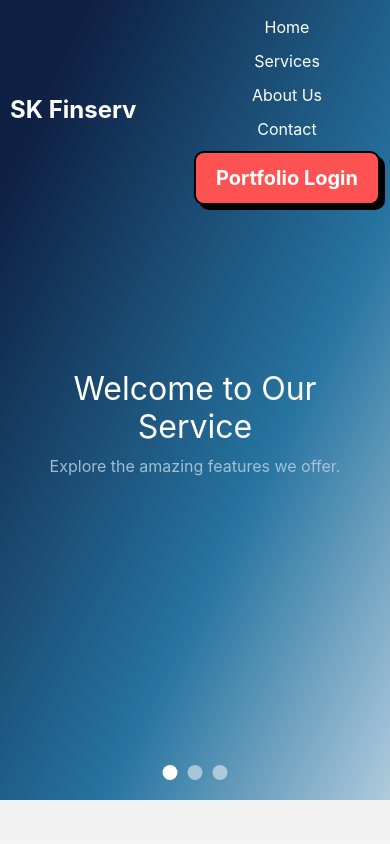
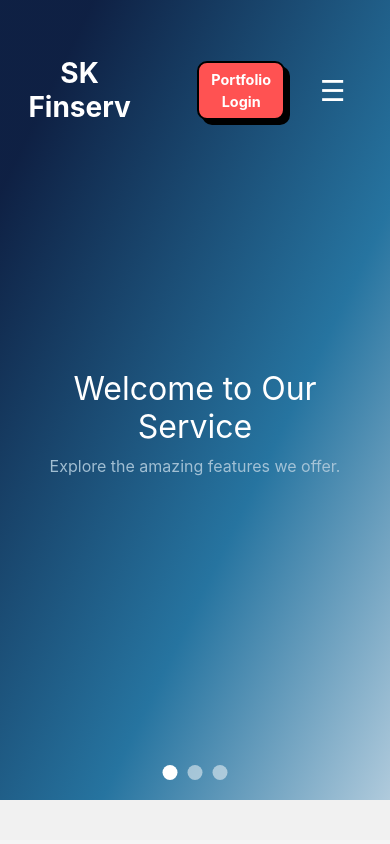
Before and after one commit to siddu015/SKFinserv, a React (Vite) app in the folder skfinserv/: page /aboutUs in a window 390 px wide. Shown: the top 844 px of the page. Built offline with nearby package versions, Linux system fonts and the light colour scheme.

Commit message:
In Header a Dropdown list added for smaller screens and made some more responsiveness changes to button and logos

```diff
--- a/skfinserv/src/components/portfolioLogin.jsx
+++ b/skfinserv/src/components/portfolioLogin.jsx
@@ -12,8 +12,8 @@ const Button = () => {
 const StyledWrapper = styled.div`
     .comic-button {
         display: inline-block;
-        padding: 10px 20px;
-        font-size: 1.25rem; /* Match font size with header links */
+        padding: 10px 20px; /* Default padding */
+        font-size: 1.1rem; /* Default font size */
         font-weight: bold;
         text-align: center;
         text-decoration: none;
@@ -38,6 +38,21 @@ const StyledWrapper = styled.div`
             transform: translateY(4px);
         }
     }
+
+    /* Responsive Styles */
+    @media (max-width: 768px) {
+        .comic-button {
+            padding: 8px 16px; /* Smaller padding for mobile */
+            font-size: 1rem; /* Smaller font size for mobile */
+        }
+    }
+
+    @media (max-width: 480px) {
+        .comic-button {
+            padding: 6px 12px; /* Even smaller padding for smaller screens */
+            font-size: 0.9rem; /* Smaller font size for small screens */
+        }
+    }
 `;
 
 export default Button;
--- a/skfinserv/src/sections/footer.jsx
+++ b/skfinserv/src/sections/footer.jsx
@@ -127,7 +127,6 @@ const About = styled.div`
 const GetInTouch = styled.div`
     flex: 1;  /* Ensure it takes equal width */
     text-align: justify;
-    margin-top: 40px;  /* Add margin for spacing */
 
     h3 {
         font-size: 1.5rem;
@@ -176,6 +175,10 @@ const Disclaimer = styled.div`
 
 const DisclaimerText = styled.div`
     flex: 1;  /* Ensure equal width with About and Get in Touch */
+
+    @media (max-width: 768px) {
+        flex-direction: column;
+    }
     p {
         margin: 10px 0;
         line-height: 1.6;
@@ -227,7 +230,7 @@ const FooterBottom = styled.div`
     justify-content: space-between;
     align-items: center;
     flex-wrap: wrap;
-    height: 100px;  /* Let the content dictate the height */
+    height: auto;  /* Let the content dictate the height */
     position: relative;  /* Remove absolute positioning */
     bottom: 0;
     left: 0;
--- a/skfinserv/src/sections/header.jsx
+++ b/skfinserv/src/sections/header.jsx
@@ -4,6 +4,7 @@ import PortfolioLogin from "../components/portfolioLogin.jsx";
 
 const Header = () => {
     const [scroll, setScroll] = useState(false);
+    const [menuOpen, setMenuOpen] = useState(false);
 
     useEffect(() => {
         const handleScroll = () => {
@@ -13,20 +14,41 @@ const Header = () => {
         return () => window.removeEventListener("scroll", handleScroll);
     }, []);
 
+    const toggleMenu = () => {
+        setMenuOpen(!menuOpen);
+    };
+
     return (
         <HeaderWrapper scroll={scroll}>
             <Container>
                 <Logo scroll={scroll}>SK Finserv</Logo>
-                <Nav scroll={scroll}>
+                <NavContainer>
+                    <Nav scroll={scroll} menuOpen={menuOpen}>
+                        <ul>
+                            <li><a href="#home" onClick={toggleMenu}>Home</a></li>
+                            <li><a href="#services" onClick={toggleMenu}>Services</a></li>
+                            <li><a href="#about" onClick={toggleMenu}>About Us</a></li>
+                            <li><a href="#contact" onClick={toggleMenu}>Contact Us</a></li>
+                        </ul>
+                    </Nav>
+                    <ToggleMenuButton scroll={scroll} onClick={toggleMenu}>
+                        &#9776; {/* Hamburger icon */}
+                    </ToggleMenuButton>
+                    <PortfolioLoginButton>
+                        <PortfolioLogin />
+                    </PortfolioLoginButton>
+                </NavContainer>
+            </Container>
+            {menuOpen && (
+                <DropdownMenu>
                     <ul>
-                        <li><a href="#home">Home</a></li>
-                        <li><a href="#services">Services</a></li>
-                        <li><a href="#about">About Us</a></li>
-                        <li><a href="#contact">Contact</a></li>
-                        <li><PortfolioLogin /></li>
+                        <li><a href="#home" onClick={toggleMenu}>Home</a></li>
+                        <li><a href="#services" onClick={toggleMenu}>Services</a></li>
+                        <li><a href="#about" onClick={toggleMenu}>About Us</a></li>
+                        <li><a href="#contact" onClick={toggleMenu}>Contact Us</a></li>
                     </ul>
-                </Nav>
-            </Container>
+                </DropdownMenu>
+            )}
         </HeaderWrapper>
     );
 };
@@ -37,7 +59,7 @@ const HeaderWrapper = styled.header`
     top: 0;
     left: 0;
     width: 100%;
-    padding: ${({ scroll }) => (scroll ? "5px 0" : "15px 0")}; /* Reduced padding */
+    padding: ${({ scroll }) => (scroll ? "5px 0" : "15px 0")};
     background-color: ${({ scroll }) => (scroll ? "white" : "transparent")};
     transition: background-color 0.3s ease, padding 0.3s ease;
     z-index: 1000;
@@ -47,51 +69,109 @@ const HeaderWrapper = styled.header`
 const Container = styled.div`
     width: 100%;
     max-width: 1200px;
-    margin: 0 auto;
+    margin: auto; /* Centers the container */
     display: flex;
     justify-content: space-between;
     align-items: center;
-    padding: 0 10px; /* Reduced horizontal padding */
+    padding: 0 10px; /* Keep horizontal padding for smaller screens only */
 `;
 
 const Logo = styled.h1`
-    font-size: 1.5rem; /* Reduced font size */
+    font-size: 1.75rem !important;
     font-weight: bold;
     color: ${({ scroll }) => (scroll ? "black" : "white")};
     transition: color 0.3s ease;
+    margin-left: 16px; /* Adjust left margin */
+    margin-right: 32px;
+`;
+
+const NavContainer = styled.div`
+    display: flex;
+    align-items: center;
+    justify-content: flex-end;
+`;
+
+const ToggleMenuButton = styled.button`
+    font-size: 1.8rem;
+    background: none;
+    border: none;
+    color: ${({ scroll }) => (scroll ? "black" : "white")};
+    cursor: pointer;
+    display: block;
+    position: relative;
+    right: 0;
+    order: 1; /* Place the portfolio login before the menu toggle button */
+
+
+    @media (min-width: 769px) {
+        display: none; /* Hide the menu button on larger screens */
+    }
 `;
 
 const Nav = styled.nav`
     ul {
         list-style: none;
         display: flex;
-        gap: 2.5rem; /* Reduced gap */
+        gap: 2.5rem;
         align-items: center;
 
         li {
             a {
                 color: ${({ scroll }) => (scroll ? "black" : "white")};
                 text-decoration: none;
-                font-size: 1rem; /* Reduced font size */
+                font-size: 1.1rem;
                 transition: color 0.3s ease;
 
                 &:hover {
                     text-decoration: underline;
                 }
             }
-
-            &:last-child {
-                display: inline-flex;
-                align-items: center;
-            }
         }
     }
 
     @media (max-width: 768px) {
         ul {
-            flex-direction: column;
-            align-items: center;
-            gap: 10px;
+            display: none; /* Hide on mobile as the dropdown will handle it */
+        }
+    }
+`;
+
+const PortfolioLoginButton = styled.div`
+    display: flex;
+    align-items: flex-end;
+    margin-left: 2rem;
+
+    @media (max-width: 768px) {
+        margin-right: auto;
+    }
+`;
+
+const DropdownMenu = styled.div`
+    position: absolute;
+    top: 100px; /* Adjust based on the header height */
+    right: 10px;
+    background-color: white;
+    box-shadow: 0 4px 12px rgba(0, 0, 0, 0.15);
+    border-radius: 8px;
+    padding: 1rem;
+    z-index: 999;
+
+    ul {
+        list-style: none;
+        display: flex;
+        flex-direction: column;
+        gap: 1rem;
+
+        li {
+            a {
+                color: black;
+                text-decoration: none;
+                font-size: 1rem;
+
+                &:hover {
+                    text-decoration: underline;
+                }
+            }
         }
     }
 `;
--- a/skfinserv/tailwind.config.js
+++ b/skfinserv/tailwind.config.js
@@ -1,8 +1,6 @@
 /** @type {import('tailwindcss').Config} */
 export default {
-  content: [
-      "./index.html",
-    "./src/**/*.{js,jsx,ts,tsx}"],
+  content: ["*"],
   theme: {
     extend: {},
   },
```
